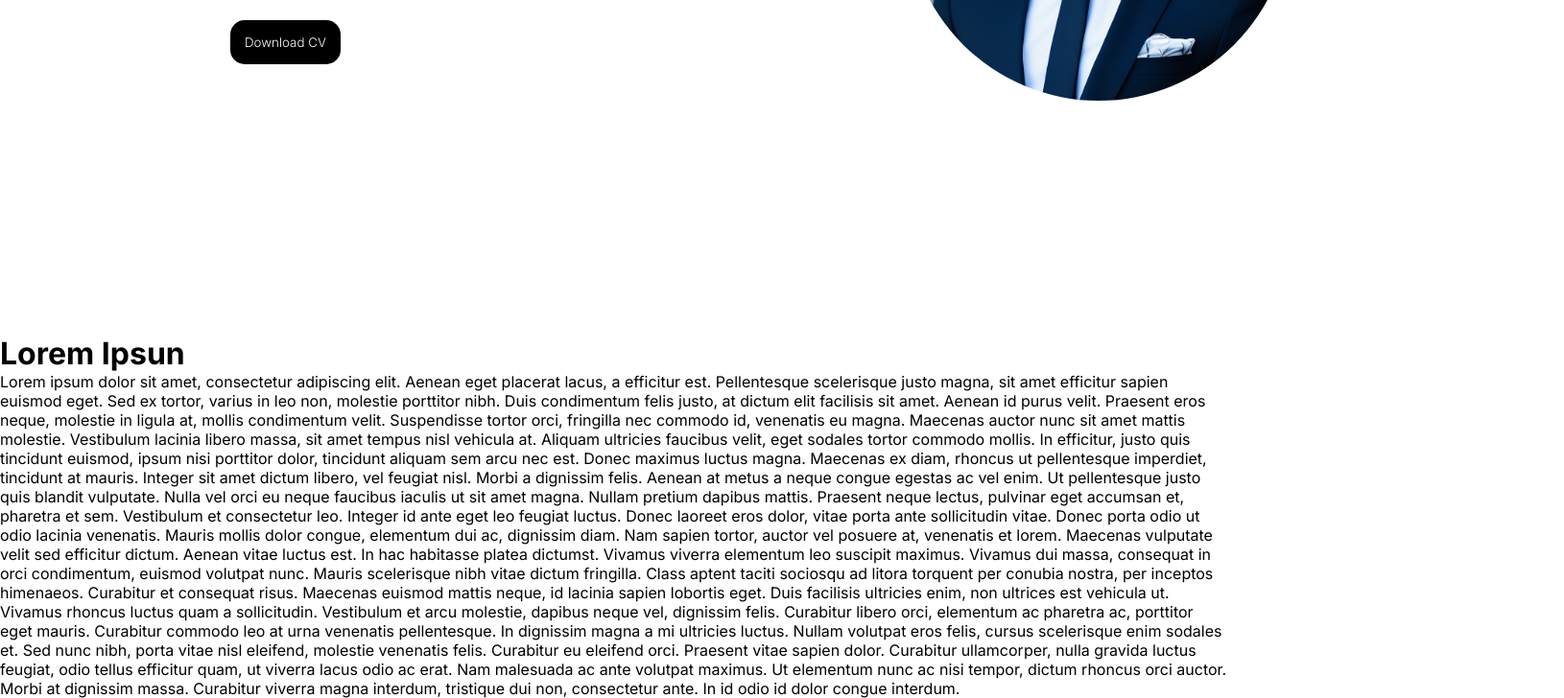
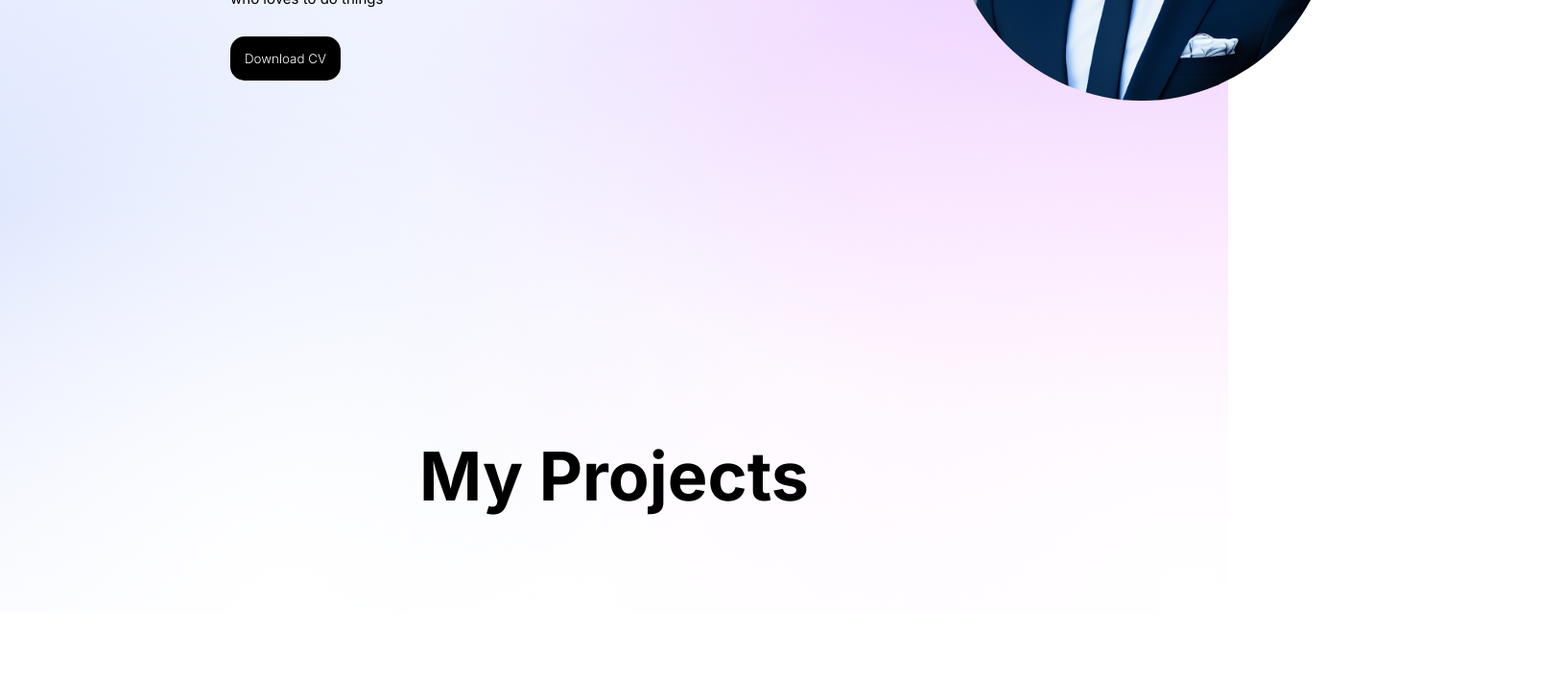
Before and after one commit to Andrew-cx8/my-react-portfolio, a React (Vite) app: page / in a window 1280 px wide. Shown: the part 535-1263 px from the top of the page at 96% size, 1630 px wide, since content can reach past the window. After the commit the page ends 1174 px from the top, so only its background shows below. Built offline with nearby package versions, Linux system fonts and the light colour scheme.

Commit message:
Added ccs gradients backgrouds

```diff
--- a/src/App.css
+++ b/src/App.css
@@ -1,4 +1,14 @@
 .presentation{
     display: flex;
-    justify-content: space-between;
+
 }
+
+.dark .presentation {
+    background-color: hsla(240, 15%, 5%, 1);
+        background-image:
+            radial-gradient(at 23% 100%, hsla(240, 15%, 5%, 1) 0px, transparent 50%),
+            radial-gradient(at 100% 67%, hsla(235, 65%, 17%, 0.63) 0px, transparent 50%),
+            radial-gradient(at 0% 64%, hsla(225, 96%, 68%, 0.29) 0px, transparent 50%),
+            radial-gradient(at 12% 25%, hsla(240, 15%, 5%, 1) 0px, transparent 50%),
+            radial-gradient(at 99% 44%, hsla(266, 100%, 65%, 0.36) 0px, transparent 50%);
+}
--- a/src/App.jsx
+++ b/src/App.jsx
@@ -3,7 +3,7 @@ import Navbar from "./components/Navbar/Navbar";
 import Header from "./components/Header/Header";
 import Profile from "./components/Header/Profile";
 import "./App.css";
-import Lorem from "./components/Lorem/Lorem";
+import MyProjects from "./components/Projects/MyProjects";
 
 const App = () => {
   const [theme, setTheme] = useState("light");
@@ -15,7 +15,7 @@ const App = () => {
         <Header />
         <Profile />
       </main>
-      <Lorem />
+      <MyProjects />
     </main>
   );
 };
--- a/src/components/Header/Header.css
+++ b/src/components/Header/Header.css
@@ -9,7 +9,7 @@
 }
 
 .hi h1{
-    font-size: 50px;
+    font-size: 60px;
 }
 
 .hi h5{
@@ -27,7 +27,7 @@
 }
 
 .dark .hi h1 {
-background: linear-gradient(to right, #FFFFFF 0%, #7337B7 100%);
+background: linear-gradient(to right, #FFFFFF 0%, #655478 100%);
     -webkit-background-clip: text;
     -webkit-text-fill-color: transparent;}
 
@@ -57,7 +57,7 @@ font-weight: 600;
 }
 
 .dark button {
-    color: rgb(0, 0, 0);
+    color: rgb(2, 2, 2);
     background: rgb(183, 102, 255);
     padding: 15px;
     margin: 30px 0px;
@@ -65,10 +65,16 @@ font-weight: 600;
     border-style: none;
     cursor: pointer;
     transition: ease-in-out 0.3s;
-    font-weight: 300;
+    font-weight: 500;
 }
 
 button:hover {
-    box-shadow: 0px 33px 46px 7px rgba(255, 255, 255, 0.5);
+    box-shadow: 0px 33px 46px 7px rgba(0, 0, 0, 0.163);
+    font-weight: 800;
+}
+
+.dark button:hover {
+    color: white;
+    box-shadow: 0px 33px 46px 7px rgb(181, 9, 255);
     font-weight: 600;
 }
--- a/src/components/Lorem/Lorem.jsx
+++ /dev/null
@@ -1,55 +0,0 @@
-import React from "react";
-
-function Lorem() {
-  return (
-    <div className="text">
-      <h1 className="titulo">Lorem Ipsun</h1>
-
-      <p>
-        Lorem ipsum dolor sit amet, consectetur adipiscing elit. Aenean eget
-        placerat lacus, a efficitur est. Pellentesque scelerisque justo magna,
-        sit amet efficitur sapien euismod eget. Sed ex tortor, varius in leo
-        non, molestie porttitor nibh. Duis condimentum felis justo, at dictum
-        elit facilisis sit amet. Aenean id purus velit. Praesent eros neque,
-        molestie in ligula at, mollis condimentum velit. Suspendisse tortor
-        orci, fringilla nec commodo id, venenatis eu magna. Maecenas auctor nunc
-        sit amet mattis molestie. Vestibulum lacinia libero massa, sit amet
-        tempus nisl vehicula at. Aliquam ultricies faucibus velit, eget sodales
-        tortor commodo mollis. In efficitur, justo quis tincidunt euismod, ipsum
-        nisi porttitor dolor, tincidunt aliquam sem arcu nec est. Donec maximus
-        luctus magna. Maecenas ex diam, rhoncus ut pellentesque imperdiet,
-        tincidunt at mauris. Integer sit amet dictum libero, vel feugiat nisl.
-        Morbi a dignissim felis. Aenean at metus a neque congue egestas ac vel
-        enim. Ut pellentesque justo quis blandit vulputate. Nulla vel orci eu
-        neque faucibus iaculis ut sit amet magna. Nullam pretium dapibus mattis.
-        Praesent neque lectus, pulvinar eget accumsan et, pharetra et sem.
-        Vestibulum et consectetur leo. Integer id ante eget leo feugiat luctus.
-        Donec laoreet eros dolor, vitae porta ante sollicitudin vitae. Donec
-        porta odio ut odio lacinia venenatis. Mauris mollis dolor congue,
-        elementum dui ac, dignissim diam. Nam sapien tortor, auctor vel posuere
-        at, venenatis et lorem. Maecenas vulputate velit sed efficitur dictum.
-        Aenean vitae luctus est. In hac habitasse platea dictumst. Vivamus
-        viverra elementum leo suscipit maximus. Vivamus dui massa, consequat in
-        orci condimentum, euismod volutpat nunc. Mauris scelerisque nibh vitae
-        dictum fringilla. Class aptent taciti sociosqu ad litora torquent per
-        conubia nostra, per inceptos himenaeos. Curabitur et consequat risus.
-        Maecenas euismod mattis neque, id lacinia sapien lobortis eget. Duis
-        facilisis ultricies enim, non ultrices est vehicula ut. Vivamus rhoncus
-        luctus quam a sollicitudin. Vestibulum et arcu molestie, dapibus neque
-        vel, dignissim felis. Curabitur libero orci, elementum ac pharetra ac,
-        porttitor eget mauris. Curabitur commodo leo at urna venenatis
-        pellentesque. In dignissim magna a mi ultricies luctus. Nullam volutpat
-        eros felis, cursus scelerisque enim sodales et. Sed nunc nibh, porta
-        vitae nisl eleifend, molestie venenatis felis. Curabitur eu eleifend
-        orci. Praesent vitae sapien dolor. Curabitur ullamcorper, nulla gravida
-        luctus feugiat, odio tellus efficitur quam, ut viverra lacus odio ac
-        erat. Nam malesuada ac ante volutpat maximus. Ut elementum nunc ac nisi
-        tempor, dictum rhoncus orci auctor. Morbi at dignissim massa. Curabitur
-        viverra magna interdum, tristique dui non, consectetur ante. In id odio
-        id dolor congue interdum.
-      </p>
-    </div>
-  );
-}
-
-export default Lorem;
--- a/src/components/Navbar/Navbar.css
+++ b/src/components/Navbar/Navbar.css
@@ -13,7 +13,7 @@
     border-left-style: none;
     border-right-style: none;
     border-color: rgba(79, 79, 79, 0.141);
-    backdrop-filter: blur(18px) saturate(150%);
+    backdrop-filter: blur(18px);
 }
 
 .logo-bg{
@@ -78,7 +78,7 @@ ul li{
 }
 
 .dark .navbar{
-    background: #0000009f;
+    background: rgba(11, 11, 15, 0.666);
     color: #fff;
     border-style: solid;
     border-bottom-width: 1px;
--- /dev/null
+++ b/src/components/Projects/MyProjects.css
@@ -0,0 +1,10 @@
+.projects{
+    display: flex;
+    justify-content: center;
+    width: 100vw;
+    padding: 100px;
+}
+
+.text{
+    font-size: 35px;
+}
--- /dev/null
+++ b/src/components/Projects/MyProjects.jsx
@@ -0,0 +1,12 @@
+import React from "react";
+import "../Projects/MyProjects.css";
+
+function MyProjects() {
+  return (
+    <div className="text">
+      <h1 className="projects">My Projects</h1>
+    </div>
+  );
+}
+
+export default MyProjects;
--- a/src/index.css
+++ b/src/index.css
@@ -7,13 +7,29 @@
 
 }
 
+
 .container{
   width: 100%;
   min-height: 100vh;
-  background: #ffffff;
   transition: 0.5s;
+
+  background-color: hsla(240, 0%, 100%, 1);
+    background-image:
+      radial-gradient(at 97% 98%, hsla(346, 0%, 100%, 1) 0px, transparent 50%),
+      radial-gradient(at 23% 100%, hsla(240, 0%, 100%, 1) 0px, transparent 50%),
+      radial-gradient(at 100% 67%, hsla(298, 100%, 89%, 0.63) 0px, transparent 50%),
+      radial-gradient(at 0% 64%, hsla(225, 96%, 68%, 0.29) 0px, transparent 50%),
+      radial-gradient(at 12% 25%, hsla(0, 0%, 100%, 1) 0px, transparent 50%),
+      radial-gradient(at 99% 44%, hsla(266, 100%, 65%, 0.36) 0px, transparent 50%);
 }
 
 .container.dark {
-  background: #222;
+  background:rgb(11, 11, 15);
 }
+
+.dark .text {
+  background: linear-gradient(to right, #FFFFFF 0%, #543d6f 100%);
+  -webkit-background-clip: text;
+  -webkit-text-fill-color: transparent;
+
+}
```
